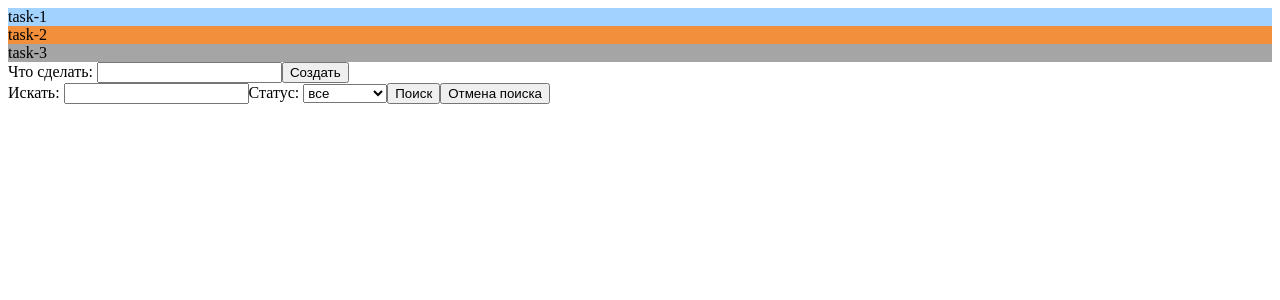
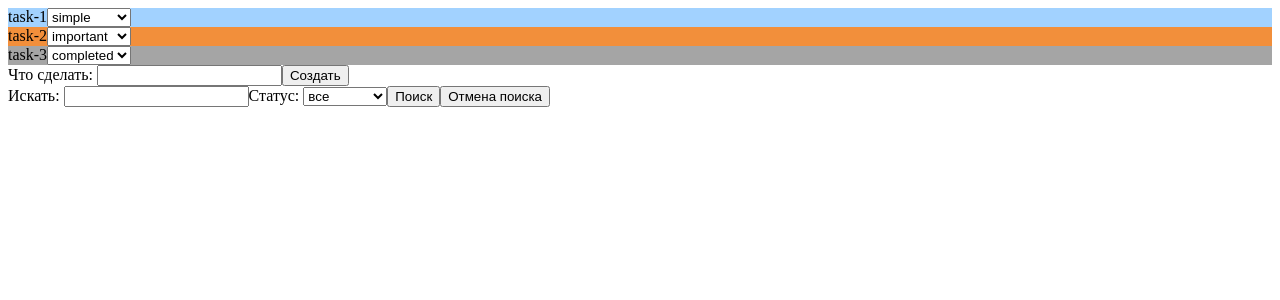
Before and after one commit to spnikit/lde-lab-todo, an Angular app: page / in a window 1280 px wide. Shown: the top 300 px of the page. Built offline with nearby package versions, Linux system fonts and the light colour scheme.

Commit message:
add change todo status feature

```diff
--- a/src/app/components/todo-list/todo-list.component.html
+++ b/src/app/components/todo-list/todo-list.component.html
@@ -1,8 +1,9 @@
 <div>
   <lde-todo
     *ngFor="let todo of todos; trackBy: todoTrackBy"
+    (changeStatus)="updateTodo($event)"
     [todo]="todo"></lde-todo>
 
-  <lde-new-todo (newTodo)="handleNewTodo($event)"></lde-new-todo>
+  <lde-new-todo (newTodo)="createTodo($event)"></lde-new-todo>
   <lde-search-todo (filter)="setFilter($event)"></lde-search-todo>
 </div>
--- a/src/app/components/todo-list/todo-list.component.ts
+++ b/src/app/components/todo-list/todo-list.component.ts
@@ -52,8 +52,12 @@ export class TodoListComponent {
     return todo.id;
   }
 
-  handleNewTodo(task: string) {
+  createTodo(task: string) {
     this.todoService.addTodo(task);
+  }
+
+  updateTodo($event: Todo) {
+    this.todoService.changeTodoStatus($event);
   }
 }
 
--- a/src/app/components/todo/todo.component.html
+++ b/src/app/components/todo/todo.component.html
@@ -1,3 +1,7 @@
 <div [ngClass]="getClasses(todo.status)">
-  {{todo.task}}
+  <span>{{todo.task}}</span>
+  <select name="status" #status="ngModel" [ngModel]="todo.status"
+          (change)="handleChange(status)">
+    <option *ngFor="let status of statuses" [ngValue]="status">{{status}}</option>
+  </select>
 </div>
--- a/src/app/components/todo/todo.component.ts
+++ b/src/app/components/todo/todo.component.ts
@@ -1,5 +1,6 @@
-import {Component, Input} from '@angular/core';
+import {Component, EventEmitter, Input, Output} from '@angular/core';
 import {Todo, TodoStatus} from "../../model/Todo";
+import {NgModel} from "@angular/forms";
 
 @Component({
   selector: 'lde-todo',
@@ -9,6 +10,7 @@ import {Todo, TodoStatus} from "../../model/Todo";
 export class TodoComponent {
 
   @Input() todo!: Todo;
+  @Output() changeStatus = new EventEmitter<Todo>();
 
   private backgroundClasses = {
     simple: 'simple',
@@ -17,11 +19,22 @@ export class TodoComponent {
   }
 
   getClasses(status: TodoStatus) {
-
     return this.backgroundClasses[status];
   }
 
+  statuses: TodoStatus[] = [
+    'simple',
+    'important',
+    'completed'
+  ]
+
+
+  handleChange(status: NgModel) {
+    this.todo.status = status.value;
+    this.changeStatus.emit(this.todo);
+  }
 }
 
 // todo: how to implement style and classes pick correctly?
 // todo: maybe rename to todoCard
+// todo: change todo with 2-way data binding
--- a/src/app/services/todo.service.ts
+++ b/src/app/services/todo.service.ts
@@ -1,7 +1,7 @@
 import {Injectable} from '@angular/core';
-import { v4 as uuidv4 } from 'uuid';
+import {v4 as uuidv4} from 'uuid';
 
-import {Todo, TodoStatus} from "../model/Todo";
+import {Todo} from "../model/Todo";
 
 @Injectable()
 export class TodoService {
@@ -32,12 +32,12 @@ export class TodoService {
     this.todoList.filter(todo => todo.id !== todoId);
   }
 
-  changeTodoStatus(todoId: string, todoStatus: TodoStatus) {
-    this.todoList.map(todo => {
-      if (todo.id === todoId) {
-        todo.status = todoStatus;
+  changeTodoStatus(todo: Todo) {
+    this.todoList.map(elem => {
+      if (elem.id === todo.id) {
+        elem.status = todo.status;
       }
-      return todo;
+      return elem;
     })
   }
 }
```
